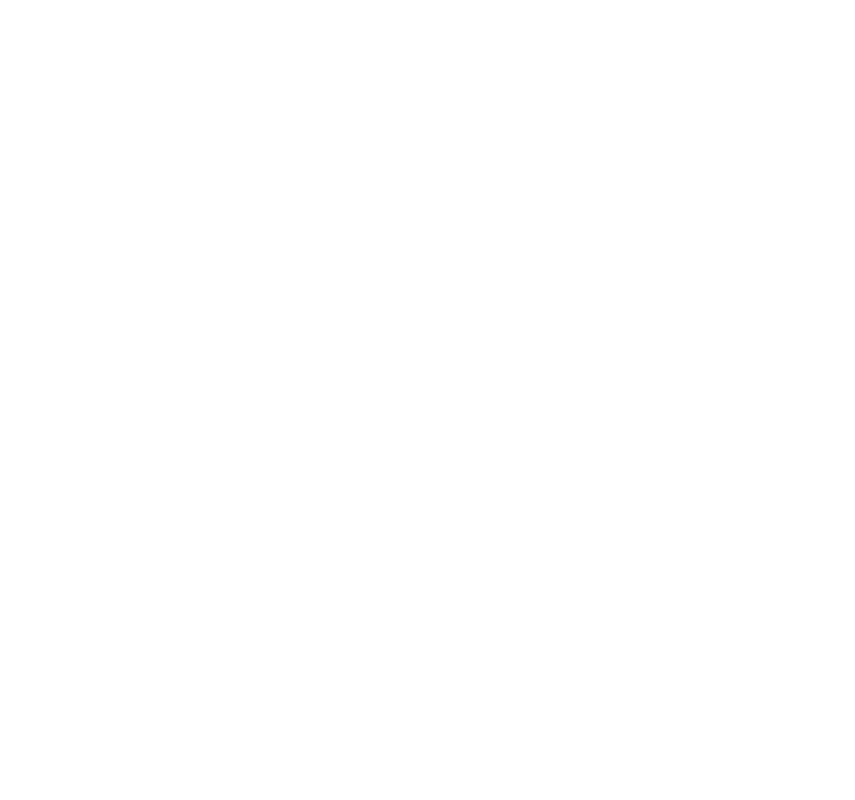
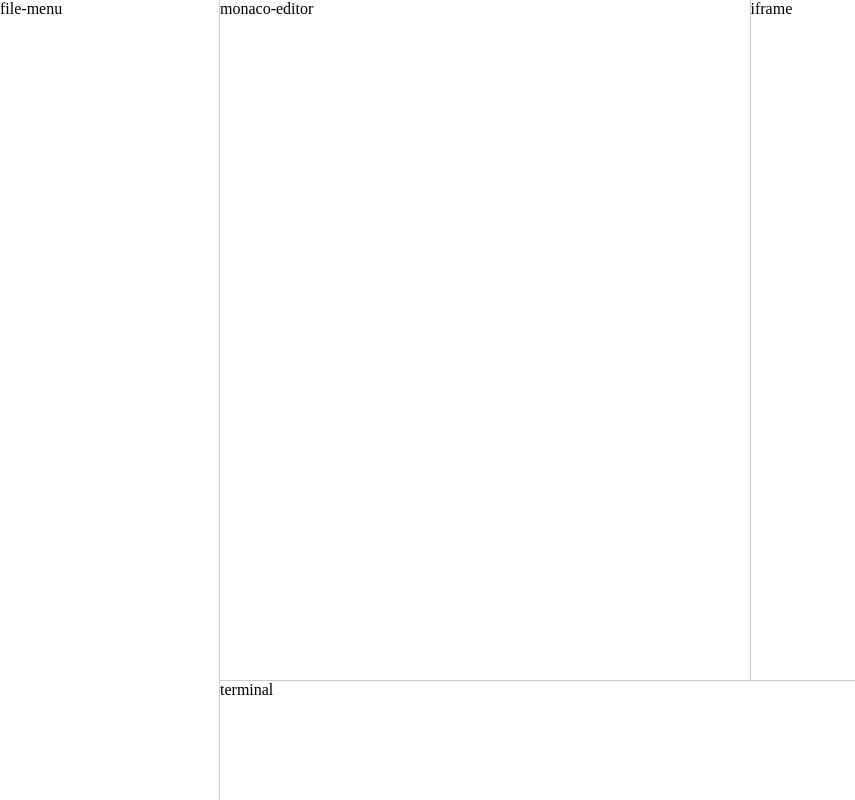
Before and after one commit to k-k1w-w1x-x/Simple-LLM-onlineIDE, a Vue app: page / in a window 1280 px wide. Shown: the whole page, without its empty margins (0-855 px from the left). Built offline with nearby package versions, Linux system fonts and the light colour scheme.

Commit message:
feat:完成基础布局

```diff
--- a/package.json
+++ b/package.json
@@ -9,6 +9,7 @@
     "preview": "vite preview"
   },
   "dependencies": {
+    "element-plus": "^2.7.4",
     "less": "^4.2.0",
     "less-loader": "4",
     "vue": "^3.4.21"
--- a/src/App.vue
+++ b/src/App.vue
@@ -1,7 +1,39 @@
 <template>
-  <div></div>
+  <div class="editor-box">
+    <!-- 左侧文件菜单 -->
+    <fileMenu />
+    <!-- 右侧 编辑器+iframe+terminal -->
+    <div class="editor-box-right">
+      <div class="editor-box-right-top">
+        <monacoEditor />
+        <myIframe />
+      </div>
+      <vueTerminal />
+    </div>
+  </div>
 </template>
 
-<script setup lang="ts"></script>
+<script setup lang="ts">
+import fileMenu from "./components/fileMenu.vue";
+import monacoEditor from "./components/monacoEditor.vue";
+import myIframe from "./components/iframe.vue";
+import vueTerminal from "./components/terminal.vue";
+</script>
 
-<style lang="less" scoped></style>
+<style lang="less" scoped>
+.editor-box {
+  height: 100vh;
+  width: 100vw;
+  overflow: hidden;
+  display: flex;
+  &-right {
+    flex: 1;
+    display: flex;
+    flex-direction: column;
+    &-top {
+      flex: auto;
+      display: flex;
+    }
+  }
+}
+</style>
--- /dev/null
+++ b/src/components/fileMenu.vue
@@ -0,0 +1,12 @@
+<template>
+  <div class="file-menu">file-menu</div>
+</template>
+
+<script setup lang="ts"></script>
+
+<style lang="less" scoped>
+.file-menu {
+  width: 220px;
+  border-right: solid #ccc 1px;
+}
+</style>
--- /dev/null
+++ b/src/components/iframe.vue
@@ -0,0 +1,12 @@
+<template>
+  <div class="iframe">iframe</div>
+</template>
+
+<script setup lang="ts"></script>
+
+<style lang="less" scoped>
+.iframe {
+  flex: 1;
+  border-left: solid #ccc 1px;
+}
+</style>
--- /dev/null
+++ b/src/components/monacoEditor.vue
@@ -0,0 +1,11 @@
+<template>
+  <div class="monaco-editor">monaco-editor</div>
+</template>
+
+<script setup lang="ts"></script>
+
+<style lang="less" scoped>
+.monaco-editor {
+  flex: 1;
+}
+</style>
--- /dev/null
+++ b/src/components/terminal.vue
@@ -0,0 +1,12 @@
+<template>
+  <div class="terminal">terminal</div>
+</template>
+
+<script setup lang="ts"></script>
+
+<style lang="less" scoped>
+.terminal {
+  height: 120px;
+  border-top: solid #ccc 1px;
+}
+</style>
```
Also changed, not shown: src/main.ts (+7 -4 lines), 1 other file (tests, documents, lock files or other folders).
